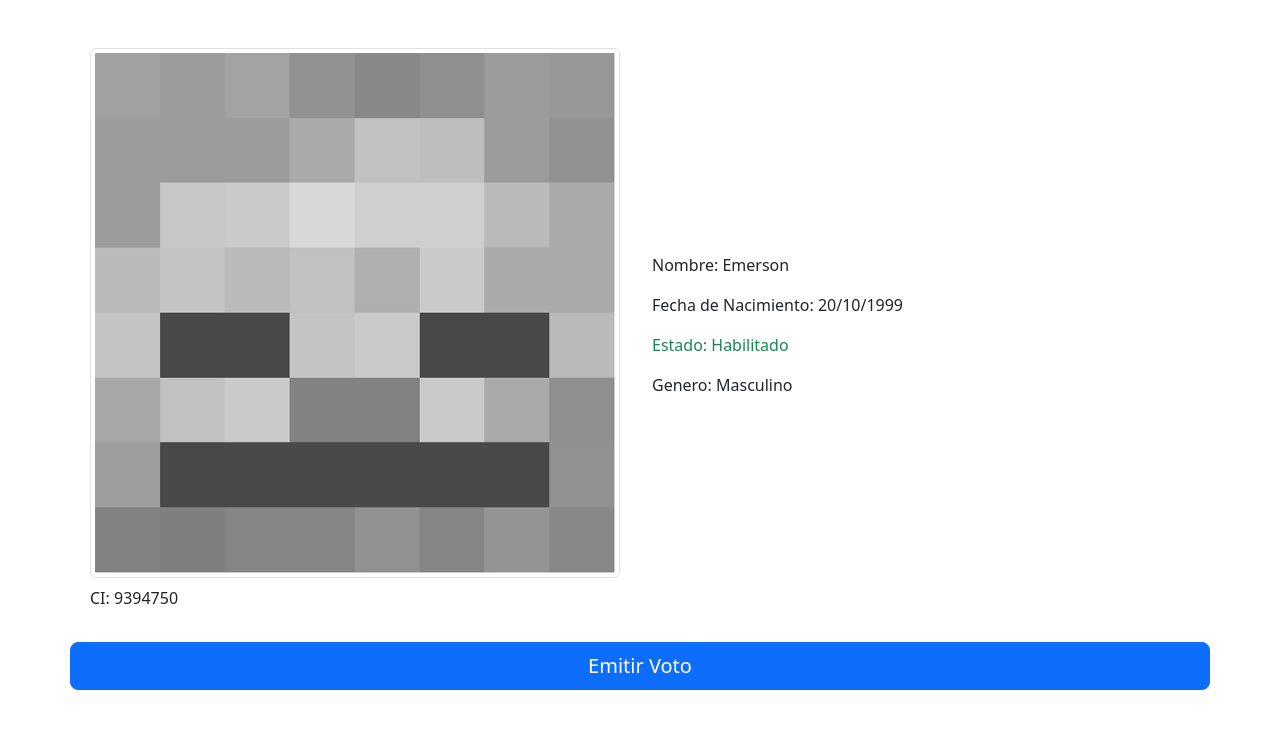
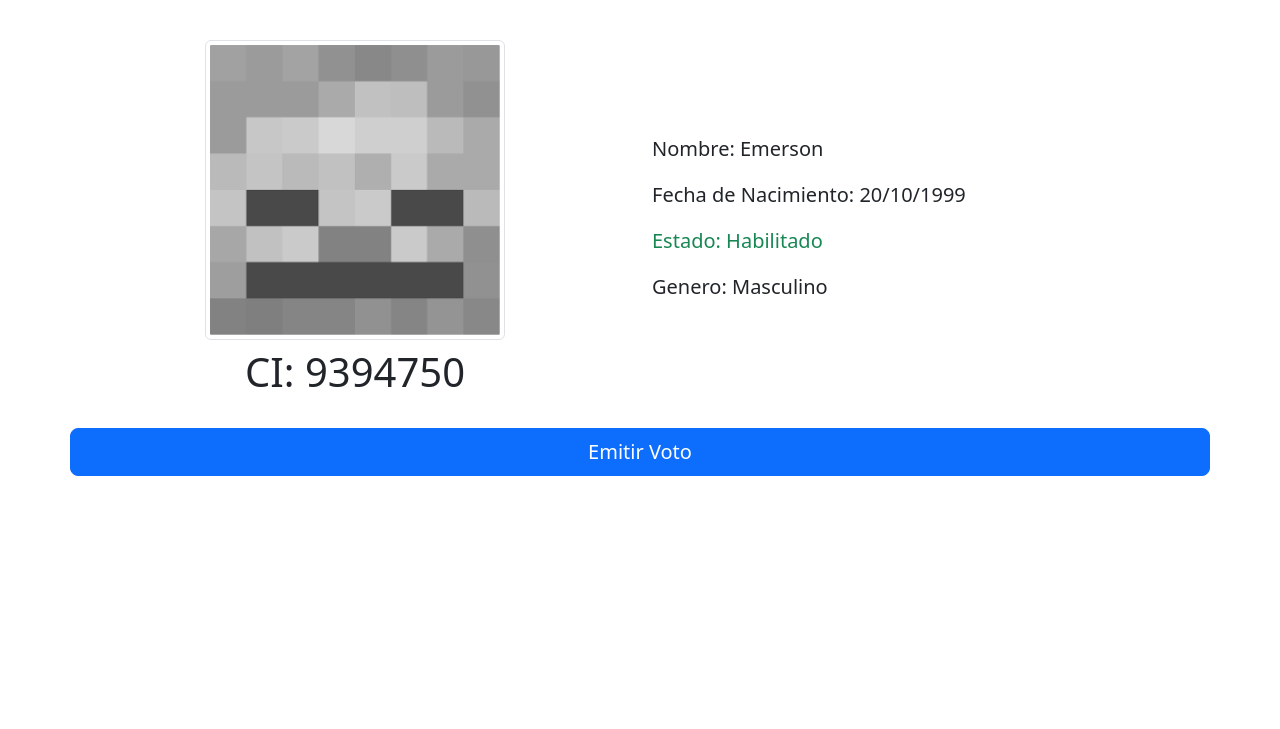
Before and after one commit to var0rjox/election-sistem, a Flask app: page /voter-perfil/ in a window 1280 px wide. Shown: the top 729 px of the page. Run offline with Flask 3, Linux system fonts and the light colour scheme.

Commit message:
detalles de alineacion

```diff
--- a/static/css/styles.css
+++ b/static/css/styles.css
@@ -1,4 +1,4 @@
 .imgP{
-    width: 400px;
-    height: 400px;
+    width: 300px;
+    height: 300px;
 }
--- a/templates/profile.html
+++ b/templates/profile.html
@@ -2,22 +2,22 @@
 {% block title %}Perfil-Elector{% endblock %}
 {% block content %}
 <div class="container mt-4">
-    <div class="row mt-3 align-items-center">
+    <div class="row align-items-center">
         <!-- Columna izquierda con la imagen y CI -->
-        <div class="col-6 mt-3 align-items-center">
-            <div class="mt-2 m-2">
-                <img src="../static/images/image-profile.png" class="img-thumbnail rounded w-400 h-400" alt="image-elector">
+        <div class="col-6 mt-3 text-center">
+            <div class="col">
+                <img src="../static/images/image-profile.png" class="img-thumbnail rounded imgP" alt="image-elector">
             </div>
-            <div class="mt-2 m-2">
-                <p>CI: {{ voter.ci }}</p>
+            <div class="col text-center mt-2">
+                <p class="display-6">CI: {{ voter.ci }}</p>
             </div>
         </div>
         <!-- Columna derecha con la información del votante -->
         <div class="col-6 mt-3">
-            <p>Nombre: {{ voter.name }}</p>
-            <p>Fecha de Nacimiento: {{ voter.datBir }}</p>
-            <p class="text-success">Estado: Habilitado</p>
-            <p>Genero: {{ voter.gender }}</p>
+            <p class="lead">Nombre: {{ voter.name }}</p>
+            <p class="lead">Fecha de Nacimiento: {{ voter.datBir }}</p>
+            <p class="lead text-success">Estado: Habilitado</p>
+            <p class="lead">Genero: {{ voter.gender }}</p>
         </div>
     </div>
     <!-- Fila para el botón de Emitir Voto -->
```
